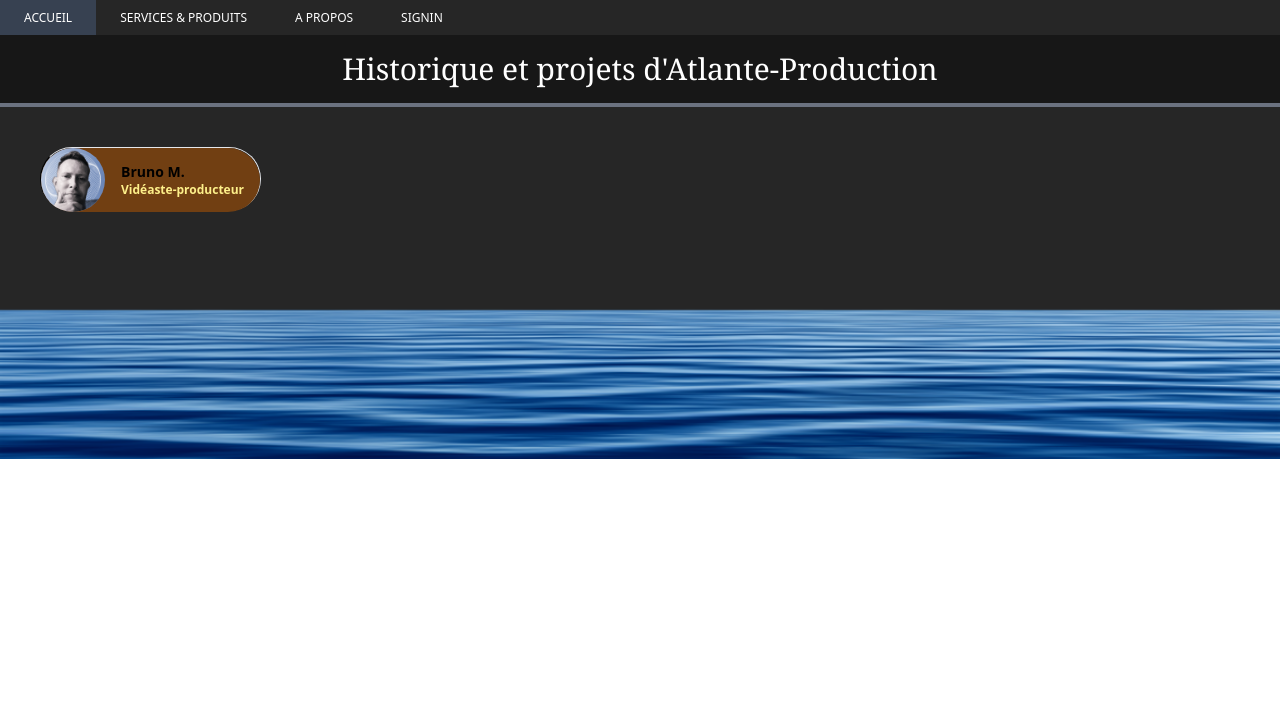
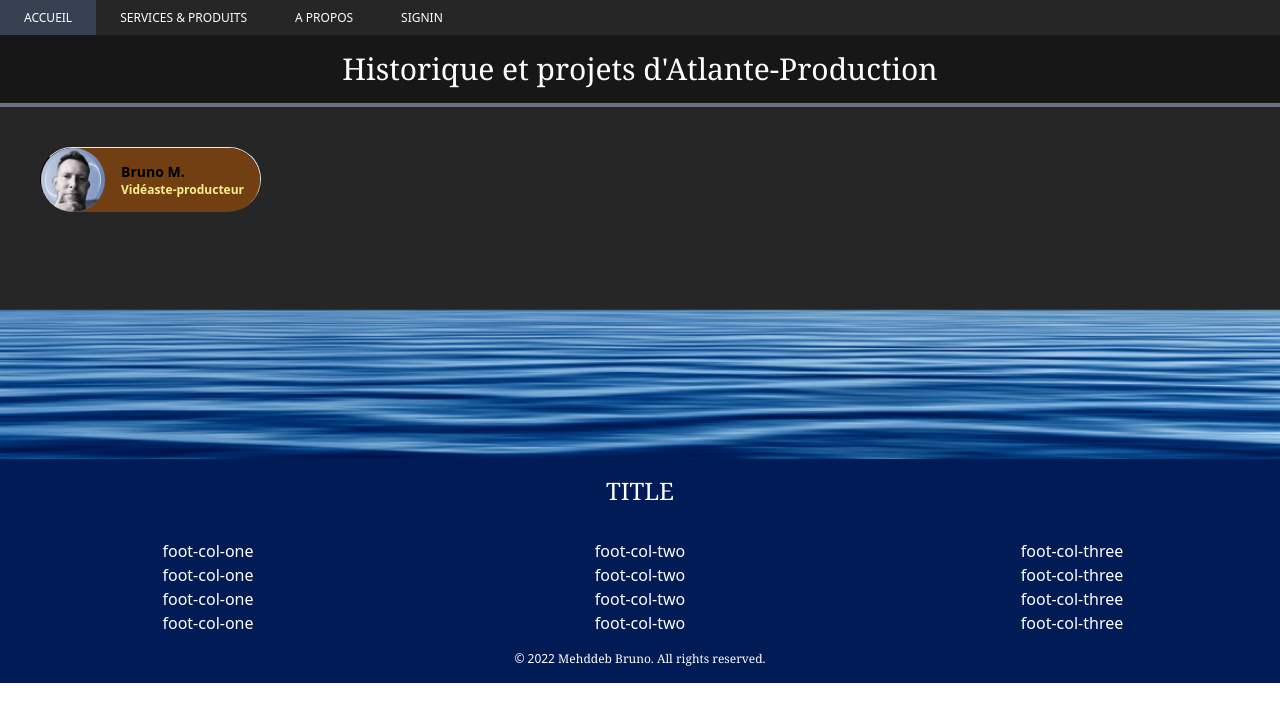
Before and after one commit to bsao17/AtlanteVideo_Client_ReactTS, a React (Create React App) app: page /about in a window 1280 px wide. Shown: the top 722 px of the page. Built offline with nearby package versions, Linux system fonts and the light colour scheme; what tw-elements would draw is missing.

Commit message:
feat: closed menu with Context.tsx

```diff
--- a/src/App.tsx
+++ b/src/App.tsx
@@ -1,24 +1,17 @@
-import React, {FunctionComponent, useCallback, useState} from "react";
+import React, { FunctionComponent, useContext} from "react";
 import {BrowserRouter as Router, Route, Routes} from "react-router-dom";
 import {About, Home, Product, Signin, VideoGrid} from "./pages";
 import {Navigation, NavigationResponsive, VerticaleResponsiveMenu, Footer} from "./components";
+import {Context} from "./context/Context";
 
 
 const App: FunctionComponent = () => {
-    const[toggleNavigation, setToggleNavigation] = useState(false);
-
-    const handleNavigationbar = useCallback(() => {
-        setToggleNavigation(!toggleNavigation);
-    }, [toggleNavigation]);
-
-    function closedMenu(){
-        setToggleNavigation(false);
-    }
+    const context = useContext(Context);
     return (
         <div className="App bg-neutral-800" style={{ backgroundColor: "#262626"}}>
             <Router>
-                <NavigationResponsive handleNavigationBar={handleNavigationbar}/>
-                <VerticaleResponsiveMenu closed={closedMenu} status={toggleNavigation}/>
+                <NavigationResponsive handleNavigationBar={context.handleNavigationbar}/>
+                <VerticaleResponsiveMenu closed={context.closedMenu} status={context.toggleNavigation}/>
                 <Navigation/>
                 <Routes>
                     <Route path="/" element={<Home/>}/>
--- a/src/components/VerticaleResponsiveMenu.tsx
+++ b/src/components/VerticaleResponsiveMenu.tsx
@@ -1,16 +1,18 @@
 import {Link} from "react-router-dom";
-import {MouseEventHandler} from "react";
+import {MouseEventHandler, useContext} from "react";
+import {Context} from "../context/Context";
 
 const visible: string = "visible rounded-lg sm:hidden md:hidden flex flex-col p-5 absolute l-0 top-16 bg-black text-white shadow-2xl-white border border-gray-200 z-20";
 const invisible: string = "invisible sm:hidden md:hidden flex flex-col p-5 absolute l-0 top-16 bg-black text-white border border-3 border-gray-200 z-20";
 
-function VerticaleResponsiveMenu({closed, status}: {closed: MouseEventHandler, status: boolean}){
+function VerticaleResponsiveMenu({status}: {closed: MouseEventHandler, status: boolean}){
+    const context = useContext(Context);
     return (
         <div className={status ? visible : invisible}>
-            <Link className="my-2 hover:bg-gray-700 w-full mx-0" onClick={closed} to="/">Accueil</Link>
-            <Link className="my-2 hover:bg-gray-700 w-full" onClick={closed} to="/product">Services et Produits</Link>
-            <Link className="my-2 hover:bg-gray-700 w-full" onClick={closed} to="/about">A propos</Link>
-            <Link className="my-2 hover:bg-gray-700 w-full" onClick={closed} to="/signin">Connexion</Link>
+            <Link className="my-2 hover:bg-gray-700 w-full mx-0" onClick={context.closedMenu} to="/">Accueil</Link>
+            <Link className="my-2 hover:bg-gray-700 w-full" onClick={context.closedMenu} to="/product">Services et Produits</Link>
+            <Link className="my-2 hover:bg-gray-700 w-full" onClick={context.closedMenu} to="/about">A propos</Link>
+            <Link className="my-2 hover:bg-gray-700 w-full" onClick={context.closedMenu} to="/signin">Connexion</Link>
         </div>
     );
 }
--- a/src/components/footer/Footer.tsx
+++ b/src/components/footer/Footer.tsx
@@ -6,6 +6,39 @@
     return (
         <div className={styles.container}>
             <img className="w-full h-52 m-0 bottom-0" src={sea_footer_image} alt="sea footer"/>
+            <div className="h-56" style={{backgroundColor: "#001B56"}}>
+                <div className="h-16 text-2xl font-serif flex justify-center items-center text-white">TITLE</div>
+                <div className="columns-3 my-4">
+                    <div className="h-full flex justify-center items-center text-white">
+                        <ul>
+                            <li>foot-col-one</li>
+                            <li>foot-col-one</li>
+                            <li>foot-col-one</li>
+                            <li>foot-col-one</li>
+                        </ul>
+                    </div>
+                    <div className=" flex justify-center items-center text-white">
+                        <ul>
+                            <li>foot-col-two</li>
+                            <li>foot-col-two</li>
+                            <li>foot-col-two</li>
+                            <li>foot-col-two</li>
+                        </ul>
+                    </div>
+                    <div className=" flex justify-center items-center text-white">
+                        <ul>
+                            <li>foot-col-three</li>
+                            <li>foot-col-three</li>
+                            <li>foot-col-three</li>
+                            <li>foot-col-three</li>
+                        </ul>
+                    </div>
+                </div>
+                <p className="font-light text-xs font-bold text-white text-center text-sm">
+                    <span className="text-md-center"> © </span>
+                    2022 <strong className="font-light font-serif">Mehddeb Bruno. All rights reserved.</strong>
+                </p>
+            </div>
         </div>
     );
 };
--- a/src/context/Context.tsx
+++ b/src/context/Context.tsx
@@ -1,28 +1,22 @@
-import {createContext, PropsWithChildren} from "react";
+import {createContext, useCallback, useState} from "react";
 
-export type dronePartsType = {
-    toggle: boolean,
-    handleToggle?: Function,
-    activeButton: string,
-    inactiveButton: string
-}
+export const Context = createContext({
+    closedMenu: ()=>{},
+    toggleNavigation: false,
+    handleNavigationbar: () => {}
+});
 
-export const droneParts: dronePartsType = {
-    toggle: true,
-    activeButton: "text-center px-6 py-2.5 bg-neutral-900 text-white font-medium text-xs leading-tight uppercase hover:bg-gray-700 focus:bg-neutral-900 ",
-    inactiveButton: "text-center px-6 py-2.5 text-white font-medium text-xs leading-tight uppercase"
-
-};
-
-export const Context = createContext({});
-
-const Provider = ({children}: {children: PropsWithChildren}) => {
+const ToggleProvider = ({children}: any) => {
+    const closedMenu = ()=>{ return setToggleNavigation(!toggleNavigation);};
+    const[toggleNavigation, setToggleNavigation] = useState(false);
+    const handleNavigationbar = useCallback(() => {
+        setToggleNavigation(!toggleNavigation);
+    }, [toggleNavigation]);
     return (
-        <Context.Provider value={droneParts}>
-            {/*@ts-ignore*/}
+        <Context.Provider value={{closedMenu, toggleNavigation, handleNavigationbar}}>
             <div>{children}</div>
         </Context.Provider>
     );
 };
 
-export default Provider;
+export default ToggleProvider;
--- a/src/index.tsx
+++ b/src/index.tsx
@@ -4,16 +4,16 @@
 import "./index.css";
 import App from "./App";
 import reportWebVitals from "./reportWebVitals";
-import Provider from "./context/Context";
+import ToggleProvider from "./context/Context";
 
 const root = ReactDOM.createRoot(
   document.getElementById("root") as HTMLElement
 );
 root.render(
     <React.StrictMode>
-        <Provider>
+        <ToggleProvider>
             <App/>
-        </Provider>
+        </ToggleProvider>
     </React.StrictMode>
 );
 
```
